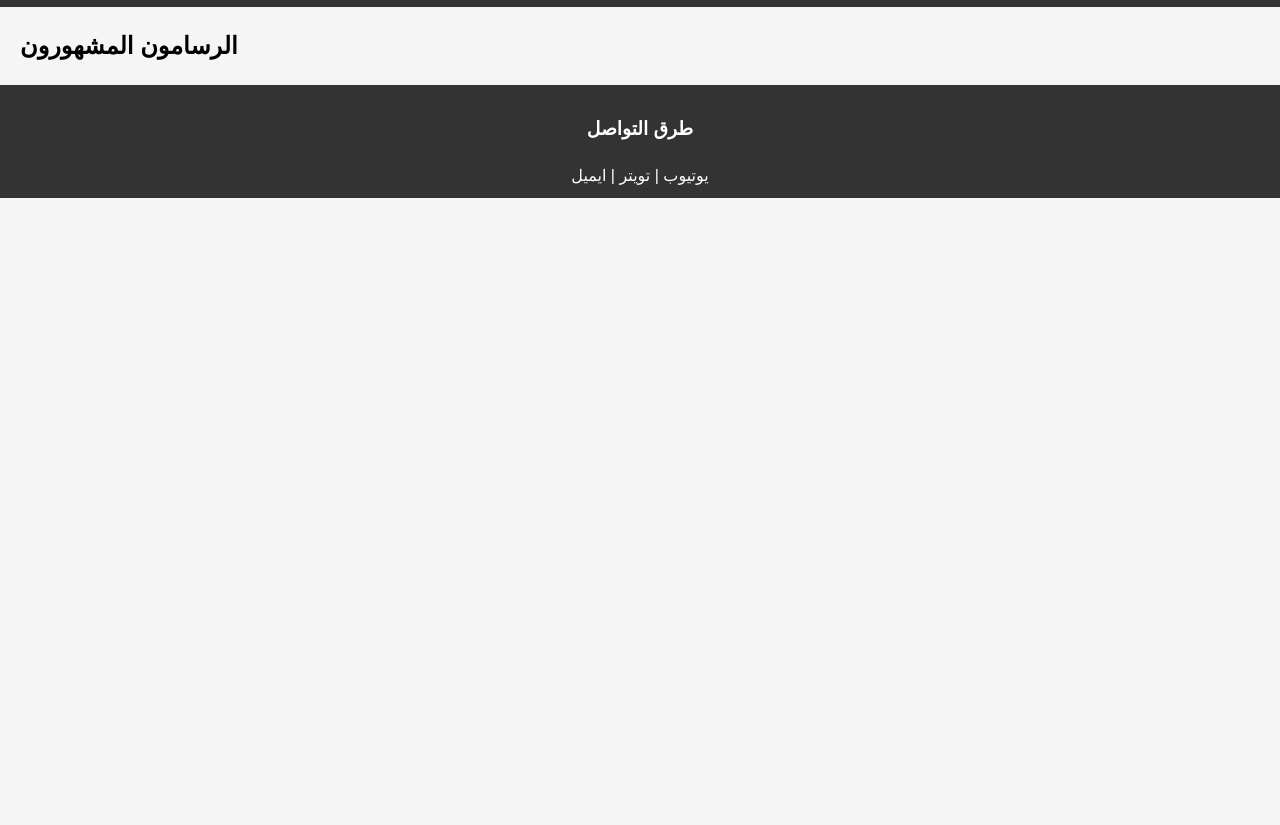
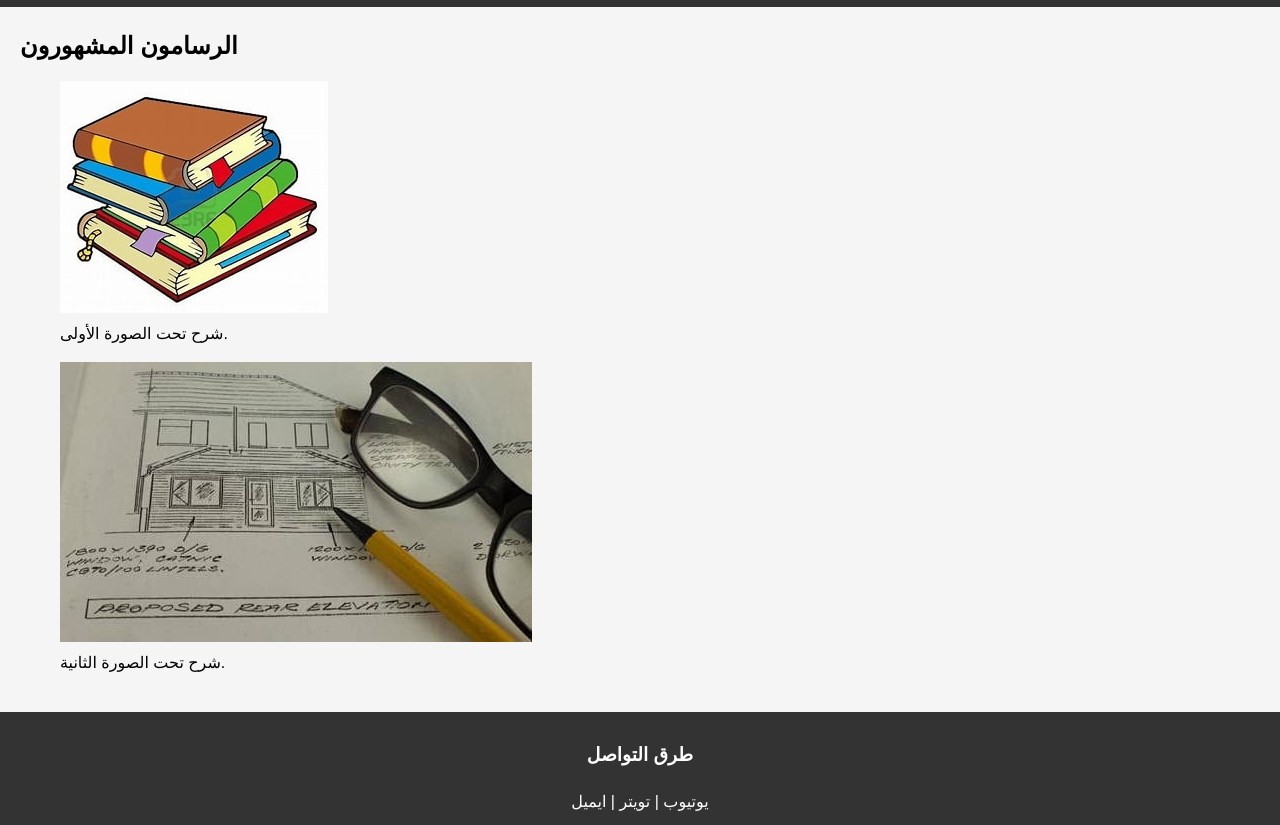
Before and after one commit to Mashaelxz12/my_course_project, a website: page artists.html in a window 1280 px wide. Shown: the part 90-915 px from the top of the page. Before the commit the page ends 800 px from the top, so only its background shows below. Drawn offline with Linux system fonts and the light colour scheme.

Commit message:
11th commit

```diff
--- a/artists.html
+++ b/artists.html
@@ -15,6 +15,16 @@
 
     <section>
         <h2>الرسامون المشهورون</h2>
+        <figure>
+            <img src="image/th.jpg" alt="وصف الصورة 1">
+            <figcaption>شرح تحت الصورة الأولى.</figcaption>
+        </figure>
+
+        <figure>
+            <img src="image/th (2).jpg" alt="وصف الصورة 2">
+            <figcaption>شرح تحت الصورة الثانية.</figcaption>
+        </figure>
+
         <!-- يمكنك إضافة قائمة بالرسامين أو أي محتوى آخر هنا -->
     </section>
 
```
